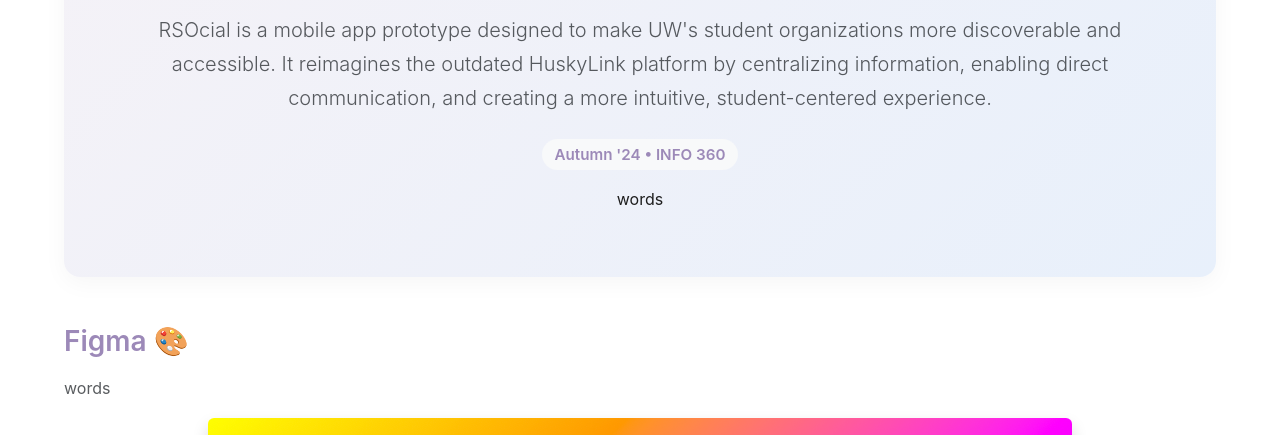
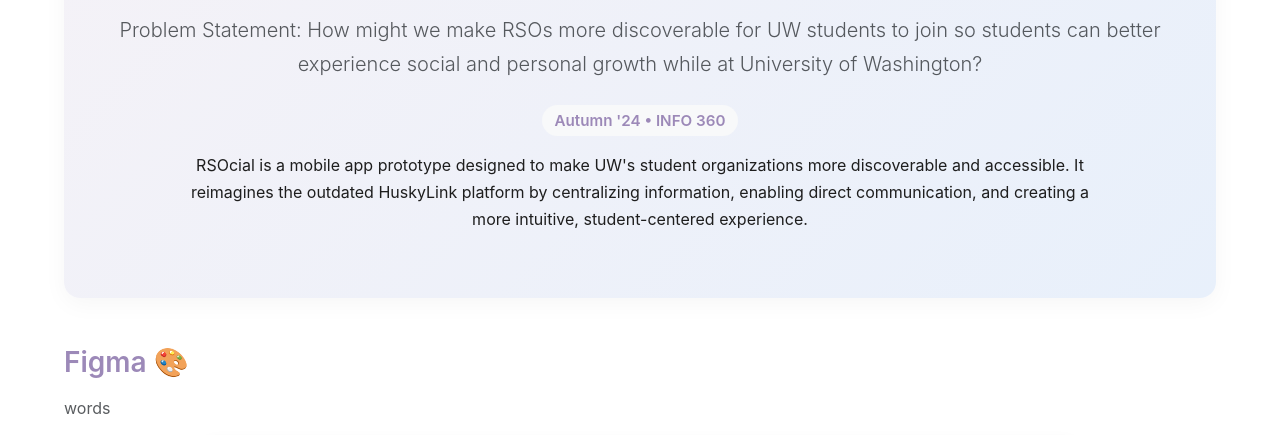
Before and after one commit to reidcar/reidcar.github.io, a plain HTML site: page projects/rsocial.html in a window 1280 px wide. Shown: the part 342-777 px from the top of the page. Drawn offline with nearby package versions, Linux system fonts and the light colour scheme.

Commit message:
rsocial page

```diff
--- a/projects/rsocial.html
+++ b/projects/rsocial.html
@@ -28,13 +28,15 @@
       <div class="container">
         <h1 class="display-3 fw-bold text-violet mb-3">RSOcial 👩‍💻</h1>
         <p class="lead text-muted mb-4">
-          RSOcial is a mobile app prototype designed to make UW's student organizations more discoverable and accessible.
-          It reimagines the outdated HuskyLink platform by centralizing information,
-          enabling direct communication, and creating a more intuitive, student-centered experience.
+          Problem Statement: How might we make RSOs more discoverable for UW students to join so students can better experience social and personal growth while at University of Washington?
         </p>
         <span class="badge bg-light text-violet fw-semibold mb-3">Autumn '24 • INFO 360</span>
         <div class="mx-auto" style="max-width: 900px;">
-          <p>words</p>
+          <p>
+            RSOcial is a mobile app prototype designed to make UW's student organizations more discoverable and accessible.
+            It reimagines the outdated HuskyLink platform by centralizing information,
+            enabling direct communication, and creating a more intuitive, student-centered experience.
+          </p>
         </div>
       </div>
     </section>
```
